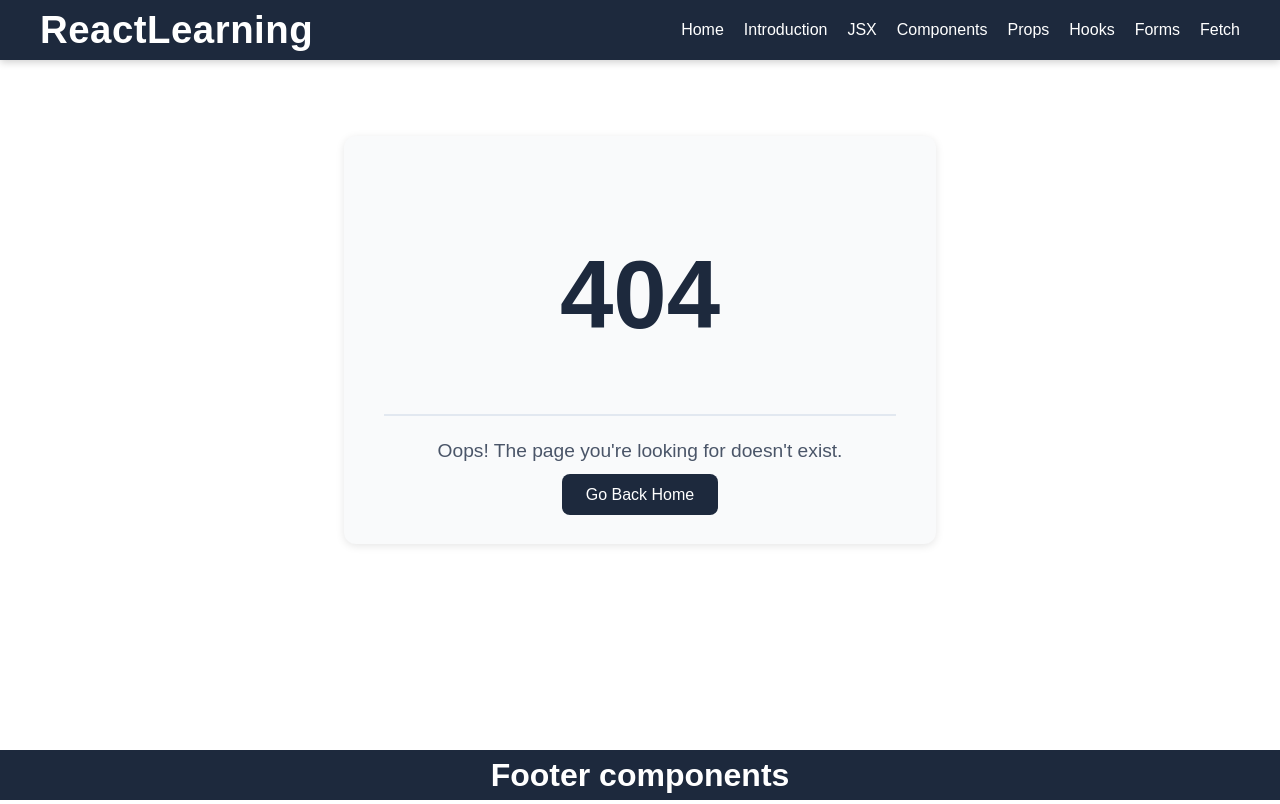
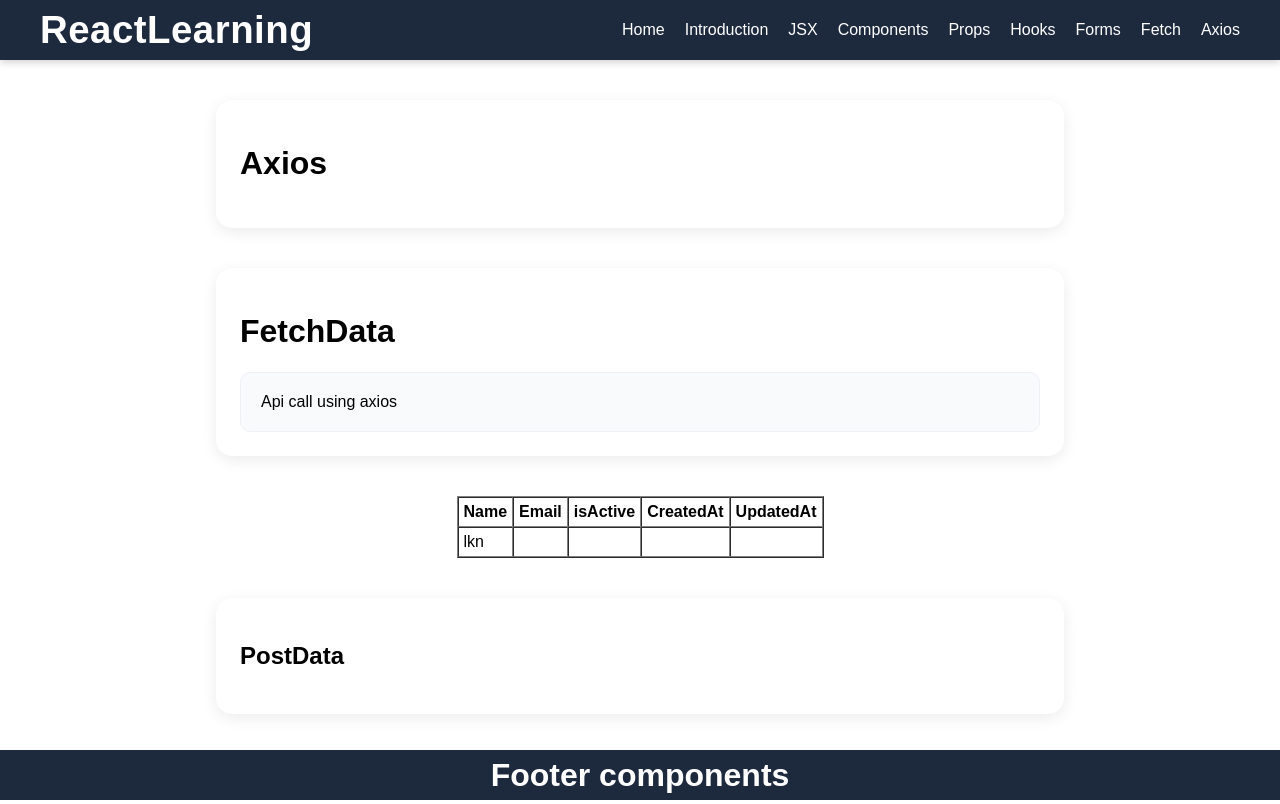
Before and after one commit to abimohan-31/react-learning, a React (Vite) app: page /axios in a window 1280 px wide. Before the commit this address had no page. Built offline with nearby package versions, Linux system fonts and the light colour scheme.

Commit message:
axios folder created with the FetchData and PostData files

```diff
--- a/src/App.jsx
+++ b/src/App.jsx
@@ -11,6 +11,7 @@
 import Forms from "./pages/Forms";
 import Fetch from "./pages/Fetch";
 import ReactInto from "./pages/ReactInto";
+import Axios from "./pages/Axios";
 
 function App() {
   return (
@@ -26,6 +27,7 @@
           <Route path="/hooks" element={<Hooks />} />
           <Route path="/forms" element={<Forms />} />
           <Route path="/fetch" element={<Fetch />} />
+          <Route path="/axios" element={<Axios />} />
           <Route path="*" element={<NotFound />} />
         </Routes>
       </div>
--- a/src/componensts/Header.jsx
+++ b/src/componensts/Header.jsx
@@ -33,6 +33,9 @@
         </Link>
         <Link to="/fetch" style={style.navLink}>
           Fetch
+        </Link>
+        <Link to="/axios" style={style.navLink}>
+          Axios
         </Link>
       </nav>
     </header>
--- /dev/null
+++ b/src/componensts/axios/FetchData.jsx
@@ -0,0 +1,36 @@
+import React from "react";
+
+function FetchData() {
+  return (
+    <>
+      <div className="content-container">
+        <h1>FetchData</h1>
+        <div className="content-body">Api call using axios</div>
+      </div>
+
+      <table border={1} cellPadding={5} cellSpacing={0} align="center">
+        <thead>
+          <tr>
+            <th>Name</th>
+            <th>Email</th>
+            <th>isActive</th>
+            <th>CreatedAt</th>
+            <th>UpdatedAt</th>
+          </tr>
+        </thead>
+
+        <tbody>
+          <tr>
+            <td>lkn</td>
+            <td></td>
+            <td></td>
+            <td></td>
+            <td></td>
+          </tr>
+        </tbody>
+      </table>
+    </>
+  );
+}
+
+export default FetchData;
--- /dev/null
+++ b/src/componensts/axios/PostData.jsx
@@ -0,0 +1,11 @@
+import React from 'react'
+
+function PostData() {
+  return (
+    <div className="content-container">
+        <h2>PostData</h2>
+    </div>
+  )
+}
+
+export default PostData
--- a/src/componensts/fetch/ApiCall.jsx
+++ b/src/componensts/fetch/ApiCall.jsx
@@ -1,36 +1,7 @@
 import React from "react";
 
-function ApiCall(text) {
-  return (
-    <>
-      <div className="content-container">
-        <h1>ApiCall</h1>
-        <div className="content-body">Api Call using axios</div>
-      </div>
-
-      <table border={1} align="center">
-        <thead>
-          <tr>
-            <th>Name</th>
-            <th>Email</th>
-            <th>isActive</th>
-            <th>CreatedAt</th>
-            <th>UpdatedAt</th>
-          </tr>
-        </thead>
-
-        <tbody>
-          <tr>
-            <td></td>
-            <td></td>
-            <td></td>
-            <td></td>
-            <td></td>
-          </tr>
-        </tbody>
-      </table>
-    </>
-  );
+function ApiCall() {
+  return <div>ApiCall</div>;
 }
 
 export default ApiCall;
--- /dev/null
+++ b/src/pages/Axios.jsx
@@ -0,0 +1,19 @@
+import React from "react";
+import FetchData from "../componensts/axios/FetchData";
+import PostData from "../componensts/axios/PostData";
+
+function Axios() {
+  return (
+    <>
+      <div>
+        <div className="content-container">
+          <h1>Axios</h1>
+        </div>
+        <FetchData />
+        <PostData />
+      </div>
+    </>
+  );
+}
+
+export default Axios;
--- a/src/pages/Home.jsx
+++ b/src/pages/Home.jsx
@@ -4,12 +4,13 @@
   return (
     <>
       <HomeCard url="introduction" text="This is react introduction" />
-      <HomeCard url="jsx" text=""/>
+      <HomeCard url="jsx" text="" />
       <HomeCard url="components" />
       <HomeCard url="props" />
       <HomeCard url="hooks" />
       <HomeCard url="forms" />
       <HomeCard url="fetch" />
+      <HomeCard url="axios" />
     </>
   );
 }
```
